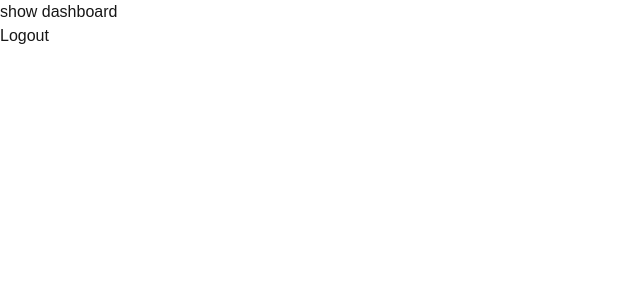
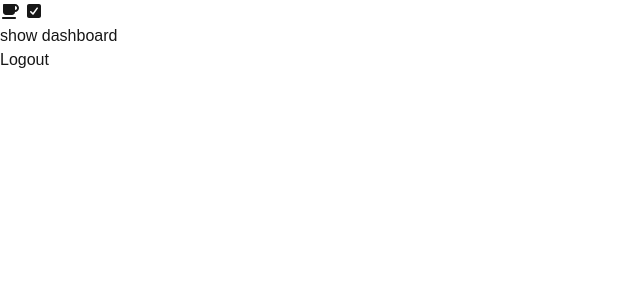
Before and after one commit to panuwit009/dtstock, a Next.js app: page / in a window 1280 px wide. Both pictures are taken after a click on the button "เข้าสู่ระบบ". Shown: the top 300 px of the page, without its empty margins (0-640 px from the left). Built offline with nearby package versions, Linux system fonts and the light colour scheme.

Commit message:
install and tested FontAwesomeIcon package

```diff
--- a/src/app/components/dashboard.tsx
+++ b/src/app/components/dashboard.tsx
@@ -1,8 +1,12 @@
 "use client";
 import { setIslogin } from "../type";
+import { faCheckSquare, faCoffee } from '@fortawesome/free-solid-svg-icons'
+import { FontAwesomeIcon } from '@fortawesome/react-fontawesome'
+
 export default function Dashboard ({setIslogin}: setIslogin) {
     return (
         <>
+        <FontAwesomeIcon icon={faCoffee} /> <FontAwesomeIcon icon={faCheckSquare} />
         <div>show dashboard</div>
         <button onClick={() => {alert("ออกจากระบบสำเร็จ"); setIslogin(false);}}>Logout</button>
         </>
```
Also changed, not shown: package.json (+9 -6 lines), 1 other file (tests, documents, lock files or other folders).
